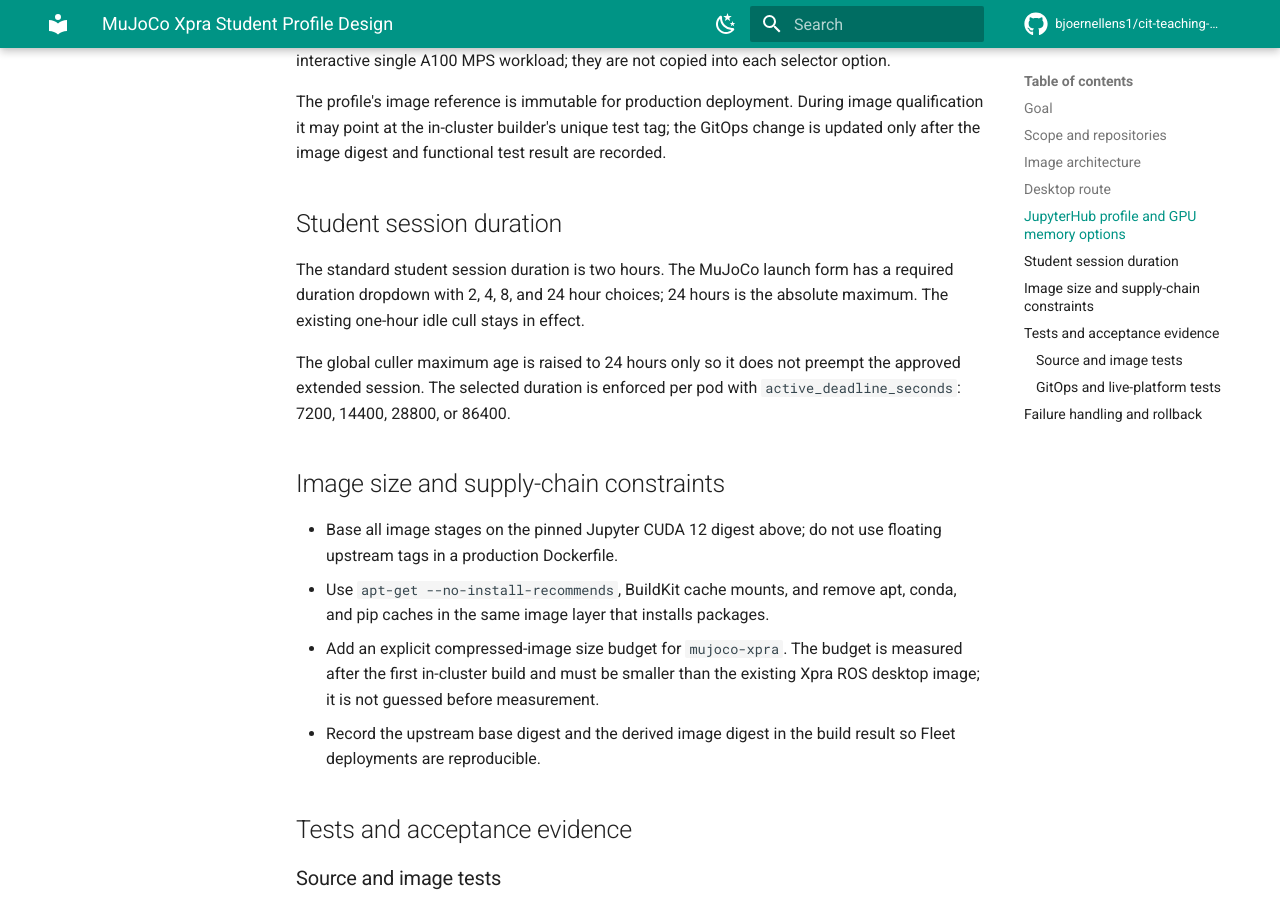
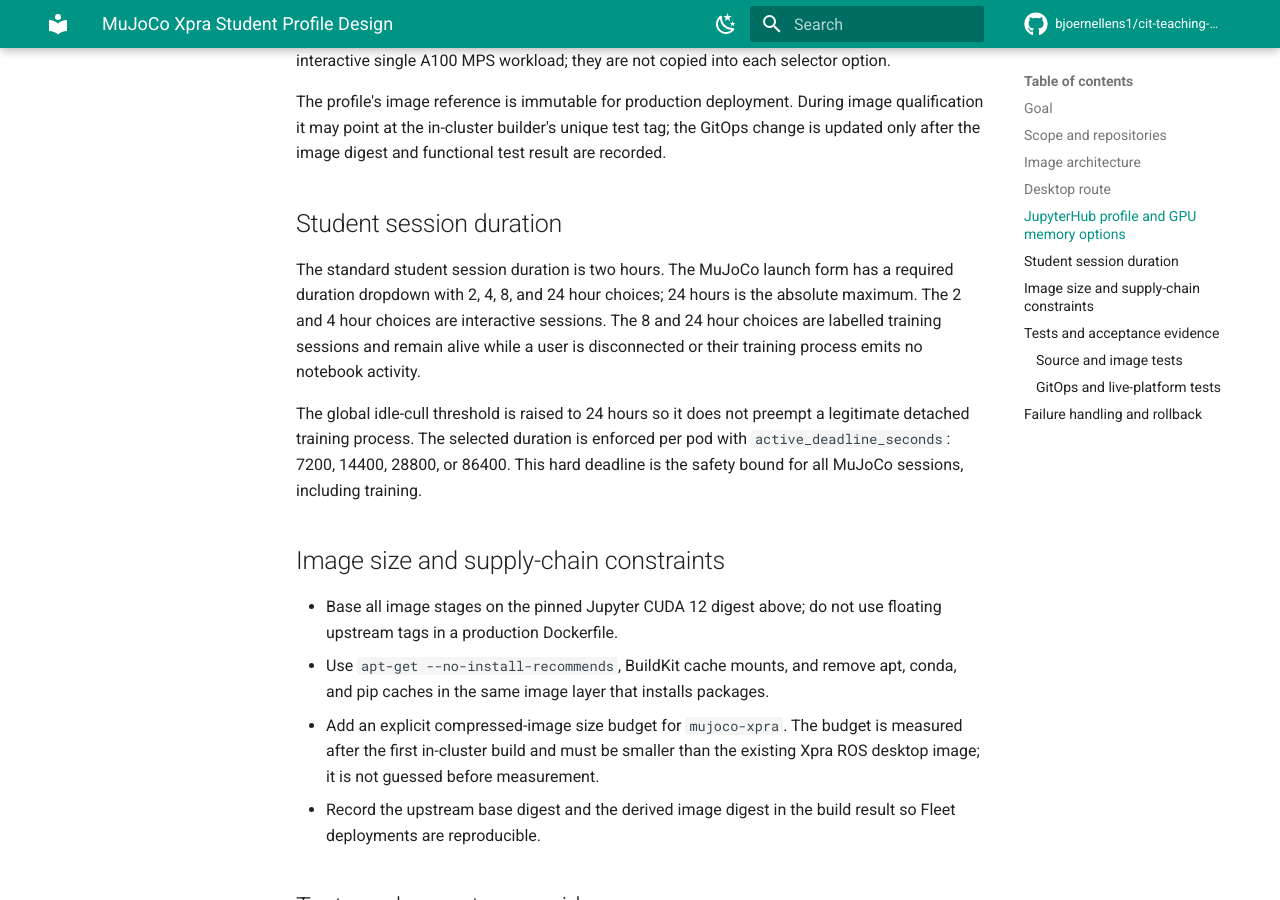
Before and after one commit to bjoernellens1/cit-teaching-platform, an MkDocs documentation site: the page built from docs/superpowers/specs/2026-09-02-mujoco-xpra-student-profile-design.md, in a window 1280 px wide and 900 px high, scrolled down 2237 px. Built offline with MkDocs 1.6.1 and Material for MkDocs 9.7.7, drawn with Linux system fonts in a browser that asks for light colours; comment, search, counter and statistics services are not loaded.

Commit message:
docs: preserve detached MuJoCo training sessions

```diff
--- a/docs/superpowers/specs/2026-09-02-mujoco-xpra-student-profile-design.md
+++ b/docs/superpowers/specs/2026-09-02-mujoco-xpra-student-profile-design.md
@@ -104,11 +104,14 @@ result are recorded.
 
 The standard student session duration is two hours. The MuJoCo launch form has
 a required duration dropdown with 2, 4, 8, and 24 hour choices; 24 hours is
-the absolute maximum. The existing one-hour idle cull stays in effect.
+the absolute maximum. The 2 and 4 hour choices are interactive sessions. The
+8 and 24 hour choices are labelled training sessions and remain alive while a
+user is disconnected or their training process emits no notebook activity.
 
-The global culler maximum age is raised to 24 hours only so it does not
-preempt the approved extended session. The selected duration is enforced per
-pod with `active_deadline_seconds`: 7200, 14400, 28800, or 86400.
+The global idle-cull threshold is raised to 24 hours so it does not preempt a
+legitimate detached training process. The selected duration is enforced per
+pod with `active_deadline_seconds`: 7200, 14400, 28800, or 86400. This hard
+deadline is the safety bound for all MuJoCo sessions, including training.
 
 ## Image size and supply-chain constraints
 
```
Also changed, not shown: docs/superpowers/plans/2026-09-02-mujoco-xpra-student-profile.md (+5 -3 lines).
